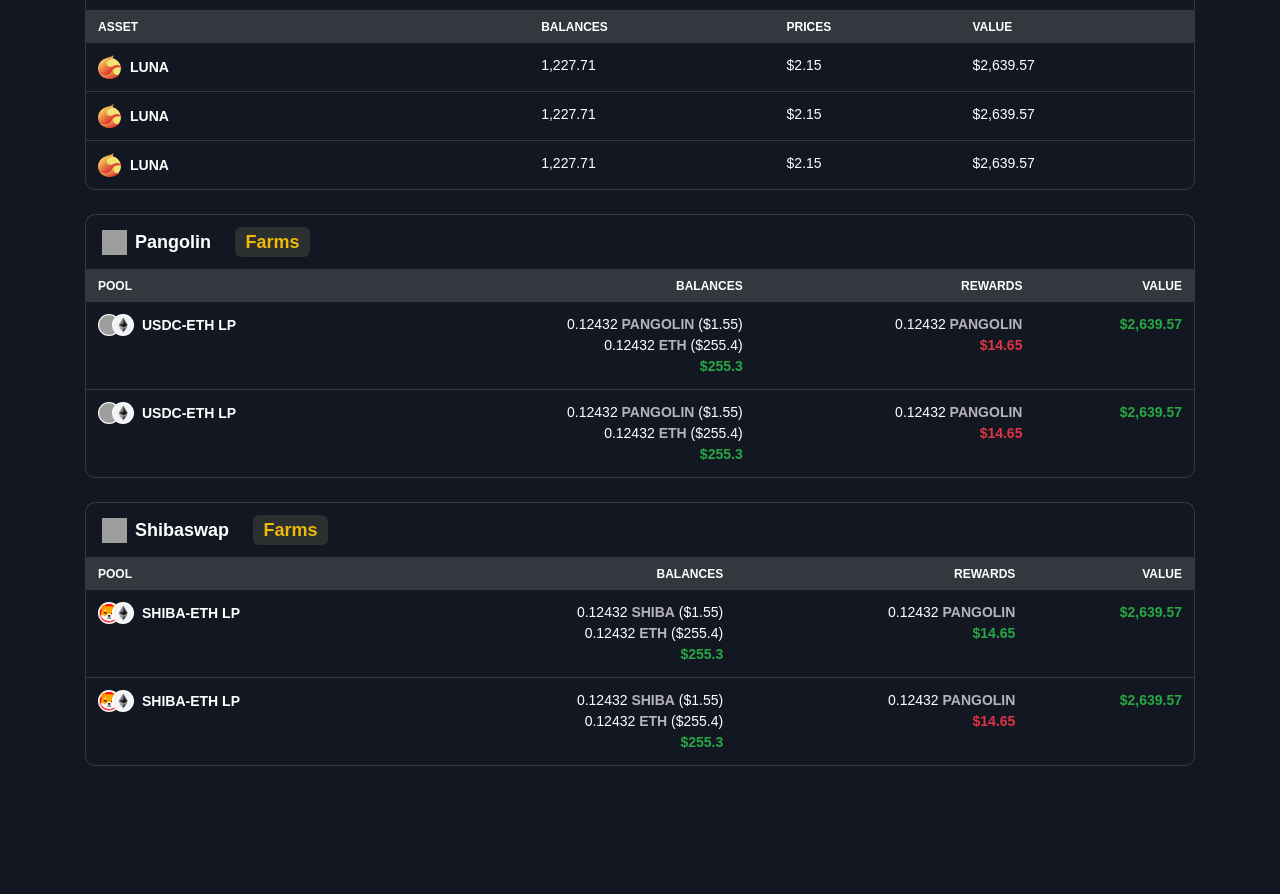
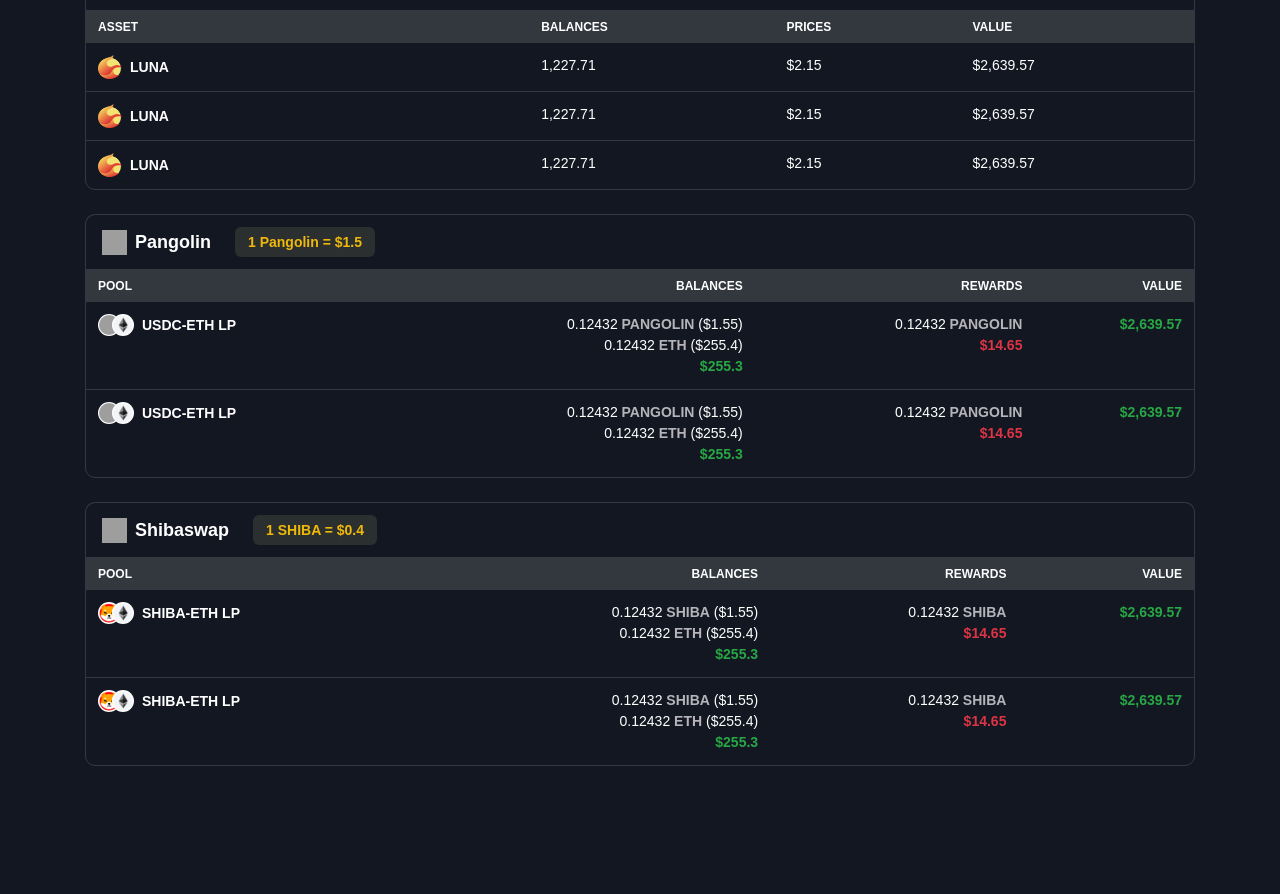
Before and after one commit to mattssru/work_safeBsc, a PHP site: page /defi.php in a window 1280 px wide. Shown: the part 592-1486 px from the top of the page. Run offline with PHP 8.4, Linux system fonts and the light colour scheme; grey boxes are pictures that could not be loaded.

Commit message:
complete defi

```diff
--- a/defi.php
+++ b/defi.php
@@ -173,7 +173,7 @@
                   <img src="dist/images/pangolin.png" alt="" class="mr-2" width="25" height="25">
                   <p class="mb-0">Pangolin</p>
                 </div>
-                <div class="text_farms d-flex align-items-center justify-content-center ml-4">Farms</div>
+                <div class="text_farms d-flex align-items-center justify-content-center ml-4">1 Pangolin = $1.5</div>
               </div>
               <div class="secondary_head d-flex align-items-center">
               </div>
@@ -182,8 +182,8 @@
                   <thead>
                     <tr>
                       <th>POOL</th>
-                      <th class="text-right">BALANCES</th>
-                      <th class="text-right">REWARDS</th>
+                      <th class="text-right show_desktop">BALANCES</th>
+                      <th class="text-right show_desktop">REWARDS</th>
                       <th class="text-right">VALUE</th>
                     </tr>
                   </thead>
@@ -197,8 +197,24 @@
                           </div>
                           <div class="ml-2">USDC-ETH LP</div>
                         </div>
+                        <div class="show_mobile mt-4">
+                          <p class="mb-1">Balances</p>
+                          <div class="farm_balance">
+                            <div>
+                              0.12432
+                              <span style="color:#b6b4bb;" class="font-bold">PANGOLIN</span>
+                              <span>($1.55)</span>
+                            </div>
+                            <div>
+                              0.12432
+                              <span style="color:#b6b4bb;" class="font-bold">ETH</span>
+                              <span>($255.4)</span>
+                            </div>
+                            <div class="text-success font-bold">$255.3</div>
+                          </div>
+                        </div>
                       </td>
-                      <td class="text-right">
+                      <td class="text-right show_desktop">
                         <div class="farm_balance">
                           <div>
                             0.12432
@@ -213,12 +229,17 @@
                           <div class="text-success font-bold">$255.3</div>
                         </div>
                       </td>
-                      <td class="text-right">
+                      <td class="text-right show_desktop">
                         <div>0.12432 <span style="color:#b6b4bb;" class="font-bold">PANGOLIN</span></div>
                         <div class="text-danger font-bold">$14.65</div>
                       </td>
                       <td class="text-right">
                         <div class="text-success font-bold">$2,639.57</div>
+                        <div class="show_mobile mt-4">
+                          <p class="mb-1">Rewards</p>
+                          <div>0.12432 <span style="color:#b6b4bb;" class="font-bold">PANGOLIN</span></div>
+                          <div class="text-danger font-bold">$14.65</div>
+                        </div>
                       </td>
                     </tr>
                     <tr>
@@ -230,8 +251,24 @@
                           </div>
                           <div class="ml-2">USDC-ETH LP</div>
                         </div>
+                        <div class="show_mobile mt-4">
+                          <p class="mb-1">Balances</p>
+                          <div class="farm_balance">
+                            <div>
+                              0.12432
+                              <span style="color:#b6b4bb;" class="font-bold">PANGOLIN</span>
+                              <span>($1.55)</span>
+                            </div>
+                            <div>
+                              0.12432
+                              <span style="color:#b6b4bb;" class="font-bold">ETH</span>
+                              <span>($255.4)</span>
+                            </div>
+                            <div class="text-success font-bold">$255.3</div>
+                          </div>
+                        </div>
                       </td>
-                      <td class="text-right">
+                      <td class="text-right show_desktop">
                         <div class="farm_balance">
                           <div>
                             0.12432
@@ -246,12 +283,17 @@
                           <div class="text-success font-bold">$255.3</div>
                         </div>
                       </td>
-                      <td class="text-right">
+                      <td class="text-right show_desktop">
                         <div>0.12432 <span style="color:#b6b4bb;" class="font-bold">PANGOLIN</span></div>
                         <div class="text-danger font-bold">$14.65</div>
                       </td>
                       <td class="text-right">
                         <div class="text-success font-bold">$2,639.57</div>
+                        <div class="show_mobile mt-4">
+                          <p class="mb-1">Rewards</p>
+                          <div>0.12432 <span style="color:#b6b4bb;" class="font-bold">PANGOLIN</span></div>
+                          <div class="text-danger font-bold">$14.65</div>
+                        </div>
                       </td>
                     </tr>
                   </tbody>
@@ -264,7 +306,7 @@
                   <img src="dist/images/shiba.png" alt="" class="mr-2" width="25" height="25">
                   <p class="mb-0">Shibaswap</p>
                 </div>
-                <div class="text_farms d-flex align-items-center justify-content-center ml-4">Farms</div>
+                <div class="text_farms d-flex align-items-center justify-content-center ml-4">1 SHIBA = $0.4</div>
               </div>
               <div class="secondary_head d-flex align-items-center">
               </div>
@@ -273,8 +315,8 @@
                   <thead>
                     <tr>
                       <th>POOL</th>
-                      <th class="text-right">BALANCES</th>
-                      <th class="text-right">REWARDS</th>
+                      <th class="text-right show_desktop">BALANCES</th>
+                      <th class="text-right show_desktop">REWARDS</th>
                       <th class="text-right">VALUE</th>
                     </tr>
                   </thead>
@@ -288,8 +330,24 @@
                           </div>
                           <div class="ml-2">SHIBA-ETH LP</div>
                         </div>
+                        <div class="show_mobile mt-4">
+                          <p class="mb-1">Balances</p>
+                          <div class="farm_balance">
+                            <div>
+                              0.12432
+                              <span style="color:#b6b4bb;" class="font-bold">SHIBA</span>
+                              <span>($1.55)</span>
+                            </div>
+                            <div>
+                              0.12432
+                              <span style="color:#b6b4bb;" class="font-bold">ETH</span>
+                              <span>($255.4)</span>
+                            </div>
+                            <div class="text-success font-bold">$255.3</div>
+                          </div>
+                        </div>
                       </td>
-                      <td class="text-right">
+                      <td class="text-right show_desktop">
                         <div class="farm_balance">
                           <div>
                             0.12432
@@ -304,16 +362,21 @@
                           <div class="text-success font-bold">$255.3</div>
                         </div>
                       </td>
-                      <td class="text-right">
-                        <div>0.12432 <span style="color:#b6b4bb;" class="font-bold">PANGOLIN</span></div>
-                        <div class="text-success font-bold">$14.65</div>
+                      <td class="text-right show_desktop">
+                        <div>0.12432 <span style="color:#b6b4bb;" class="font-bold">SHIBA</span></div>
+                        <div class="text-danger font-bold">$14.65</div>
                       </td>
                       <td class="text-right">
                         <div class="text-success font-bold">$2,639.57</div>
+                        <div class="show_mobile mt-4">
+                          <p class="mb-1">Rewards</p>
+                          <div>0.12432 <span style="color:#b6b4bb;" class="font-bold">SHIBA</span></div>
+                          <div class="text-danger font-bold">$14.65</div>
+                        </div>
                       </td>
                     </tr>
                     <tr>
-                      <td class="text-right">
+                      <td>
                         <div class="d-flex align-items-center text-white">
                           <div class="duo_coin d-flex">
                             <img src="dist/images/shiba_coin.webp" alt="">
@@ -321,8 +384,24 @@
                           </div>
                           <div class="ml-2">SHIBA-ETH LP</div>
                         </div>
+                        <div class="show_mobile mt-4">
+                          <p class="mb-1">Balances</p>
+                          <div class="farm_balance">
+                            <div>
+                              0.12432
+                              <span style="color:#b6b4bb;" class="font-bold">SHIBA</span>
+                              <span>($1.55)</span>
+                            </div>
+                            <div>
+                              0.12432
+                              <span style="color:#b6b4bb;" class="font-bold">ETH</span>
+                              <span>($255.4)</span>
+                            </div>
+                            <div class="text-success font-bold">$255.3</div>
+                          </div>
+                        </div>
                       </td>
-                      <td class="text-right">
+                      <td class="text-right show_desktop">
                         <div class="farm_balance">
                           <div>
                             0.12432
@@ -337,12 +416,17 @@
                           <div class="text-success font-bold">$255.3</div>
                         </div>
                       </td>
-                      <td class="text-right">
-                        <div>0.12432 <span style="color:#b6b4bb;" class="font-bold">PANGOLIN</span></div>
+                      <td class="text-right show_desktop">
+                        <div>0.12432 <span style="color:#b6b4bb;" class="font-bold">SHIBA</span></div>
                         <div class="text-danger font-bold">$14.65</div>
                       </td>
                       <td class="text-right">
                         <div class="text-success font-bold">$2,639.57</div>
+                        <div class="show_mobile mt-4">
+                          <p class="mb-1">Rewards</p>
+                          <div>0.12432 <span style="color:#b6b4bb;" class="font-bold">SHIBA</span></div>
+                          <div class="text-danger font-bold">$14.65</div>
+                        </div>
                       </td>
                     </tr>
                   </tbody>
--- a/dist/css/global.css
+++ b/dist/css/global.css
@@ -248,6 +248,8 @@
   border-radius: 6px;
   min-width: 75px;
   height: 30px;
+  font-size: 14px;
+  padding: 0 13px;
 }
 .duo_coin img{
   width: 22px;
@@ -261,6 +263,17 @@
 }
 .font-bold{
   font-weight: 700;
+}
+.show_mobile{
+  display: none;
+}
+.show_desktop{
+  display: table-cell;
+}
+.show_mobile > p{
+  font-weight: 700;
+  font-size: 14px;
+  /* color: rgb(173, 173, 173); */
 }
 /*defi*/
 
@@ -327,6 +340,11 @@
 }
 /*claim_nft*/
 
+.matt{
+  display: grid;
+  gap: 5rem;
+  grid-template-columns: repeat(3, 1fr);
+}
 @media (max-width: 768px) {
   .input-address{max-width: 100%;}
   .title-profile{
@@ -338,6 +356,8 @@
   }
 }
 @media (max-width: 767px) {
+  .show_desktop{display: none;}
+  .show_mobile{display: block;}
   .list-tabs li{width: 50%;}
   .box-user{flex-direction: column;}
   .box-user .name-profile{width: 100%;}
```
Also changed, not shown: test-claim.php (deleted, +0 -157 lines), รับปริญญา.php (added, +55 -0 lines).
